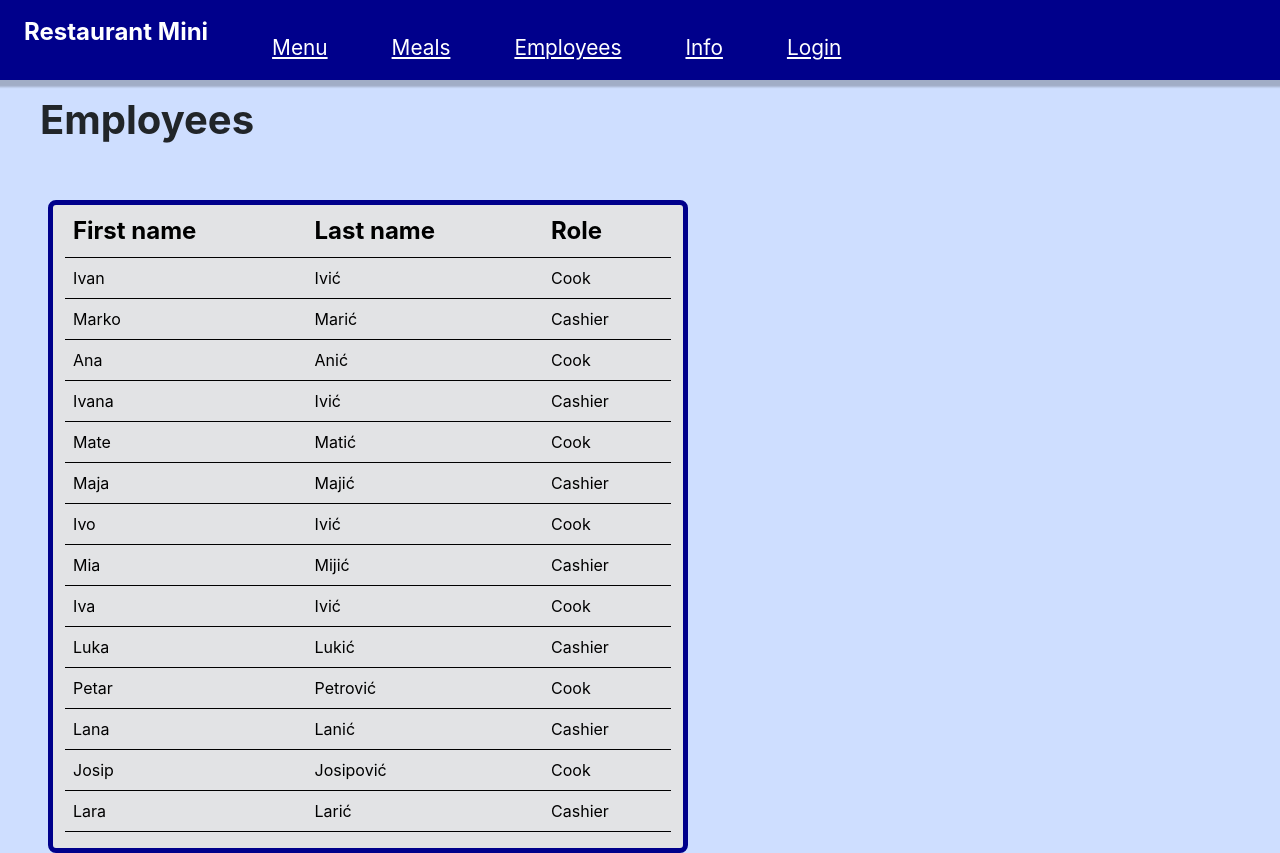
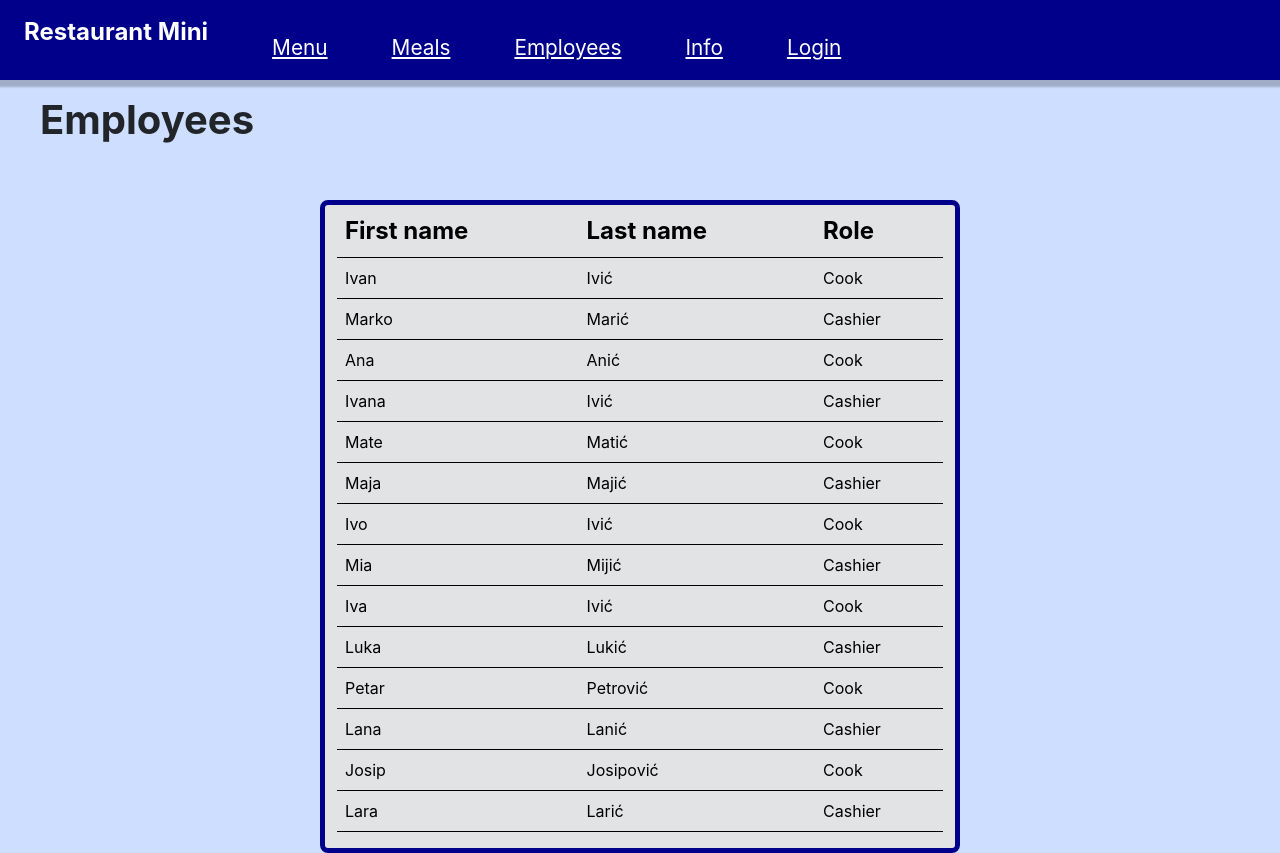
Before and after one commit to mateod062/restaurant-menu, a React (Create React App) app: page /employees in a window 1280 px wide. Built offline with nearby package versions, Linux system fonts and the light colour scheme.

Commit message:
improving file structure and creating backend folder

```diff
--- a/src/page/employees/Employees.js
+++ b/src/page/employees/Employees.js
@@ -22,7 +22,7 @@ export default function Employees() {
 
     return (
         <Content subtitle={"Employees"}>
-            <div className={"container rounded-3 border border-5 border-darkblue bg-secondary-subtle w-50 ms-5 my-5"}>
+            <div className={"container rounded-3 border border-5 border-darkblue bg-secondary-subtle w-50 mx-auto my-5"}>
                 <table className={"table"}>
                     <thead>
                     <tr className={"table-secondary"}>
```
